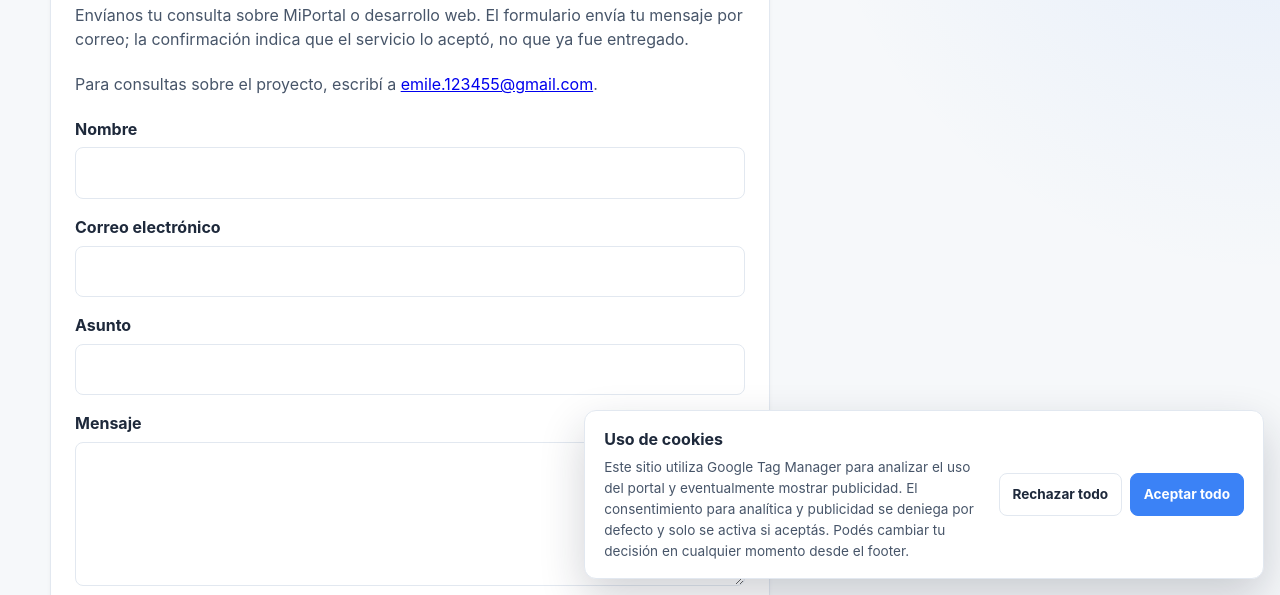
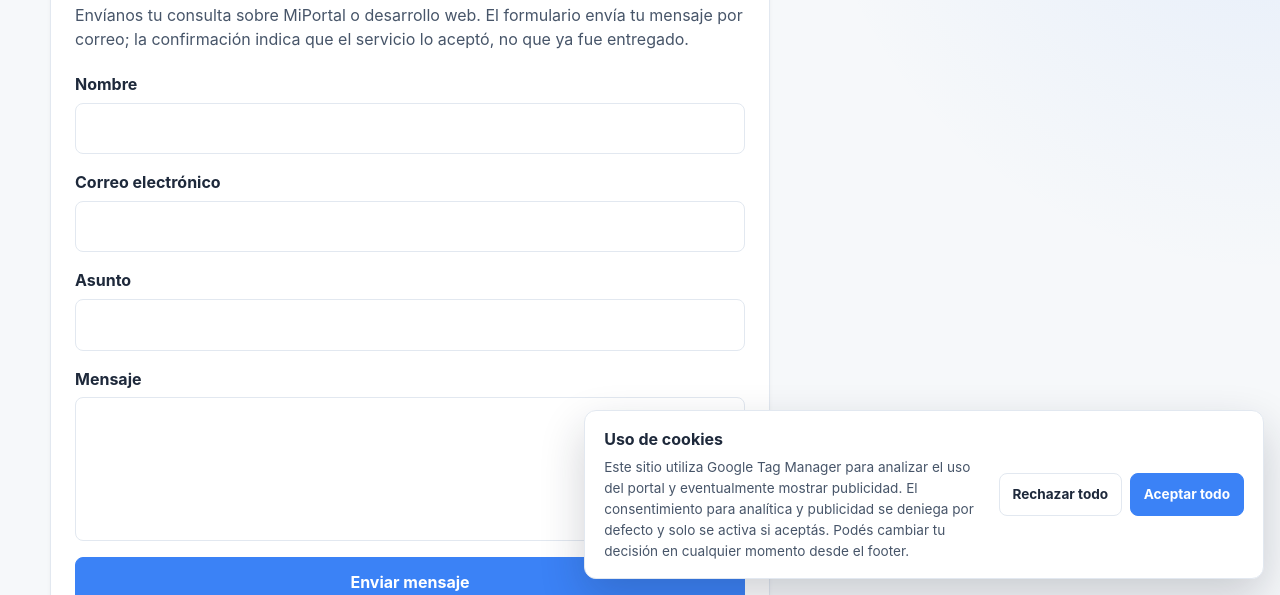
Before and after one commit to emilebb/MiPortal, a website: page contacto.html in a window 1280 px wide. Shown: the part 205-800 px from the top of the page. Drawn offline with nearby package versions, Linux system fonts and the light colour scheme.

Commit message:
chore(contact): remove public admin email from contact page

```diff
--- a/contacto.html
+++ b/contacto.html
@@ -70,7 +70,6 @@
     <section class="contact-section">
       <h2>Contacto</h2>
       <p>Envíanos tu consulta sobre MiPortal o desarrollo web. El formulario envía tu mensaje por correo; la confirmación indica que el servicio lo aceptó, no que ya fue entregado.</p>
-      <p>Para consultas sobre el proyecto, escribí a <a href="mailto:emile.123455@gmail.com">emile.123455@gmail.com</a>.</p>
       <form id="contactForm" class="contact-form" method="post" action="/api/contact">
         <label for="name">Nombre<input id="name" name="name" type="text" autocomplete="name" minlength="2" maxlength="100" required aria-required="true"></label>
         <label for="email">Correo electrónico<input id="email" name="email" type="email" maxlength="254" autocomplete="email" required></label>
```
